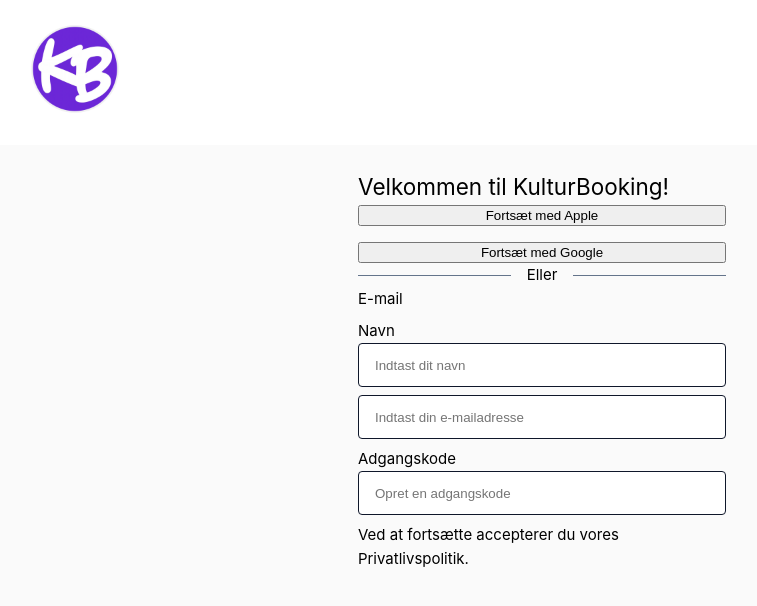
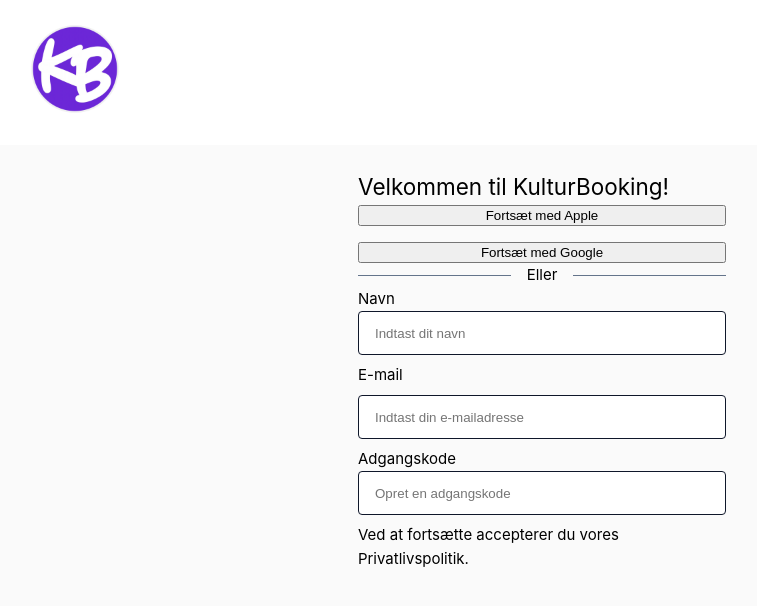
Before and after one commit to svendkj92/3_semester_eksamen_kulturbooking, a Vue app: page /onboarding in a window 1280 px wide. Shown: the top 606 px of the page, without its empty margins (98-855 px from the left). Built offline with nearby package versions, Linux system fonts and the light colour scheme.

Commit message:
Rettet rækkefølge på signup-felter

```diff
--- a/src/views/OnboardingView.vue
+++ b/src/views/OnboardingView.vue
@@ -75,7 +75,6 @@ function finishOnboarding() {
              <span>Eller</span>
          </div>
          <form class="email-login" novalidate>
-             <label for="email">E-mail</label>
              <div class="name-field">
                 <label for="name">Navn</label>
                   <input
@@ -87,6 +86,7 @@ function finishOnboarding() {
                     required
                   />
              </div>
+             <label for="email">E-mail</label>
              <input
                  id="email"
                  v-model="email"
```
